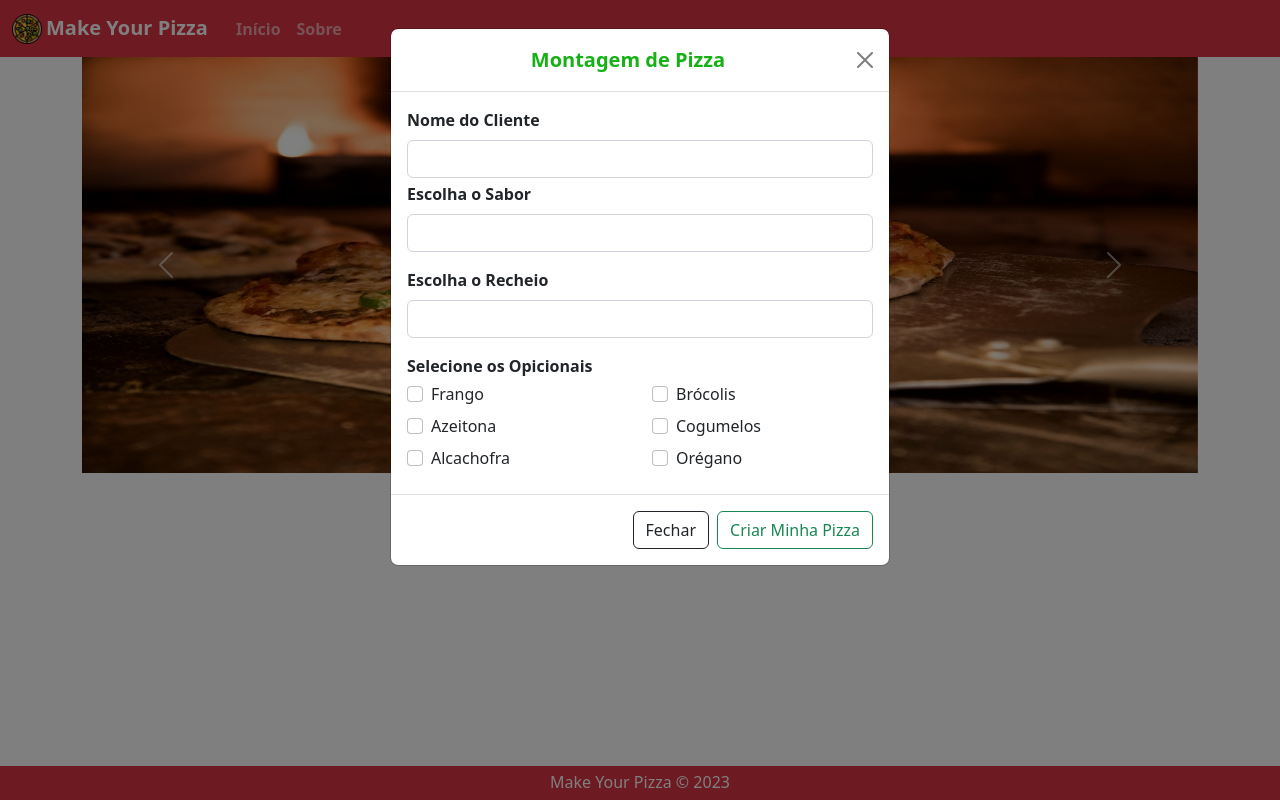
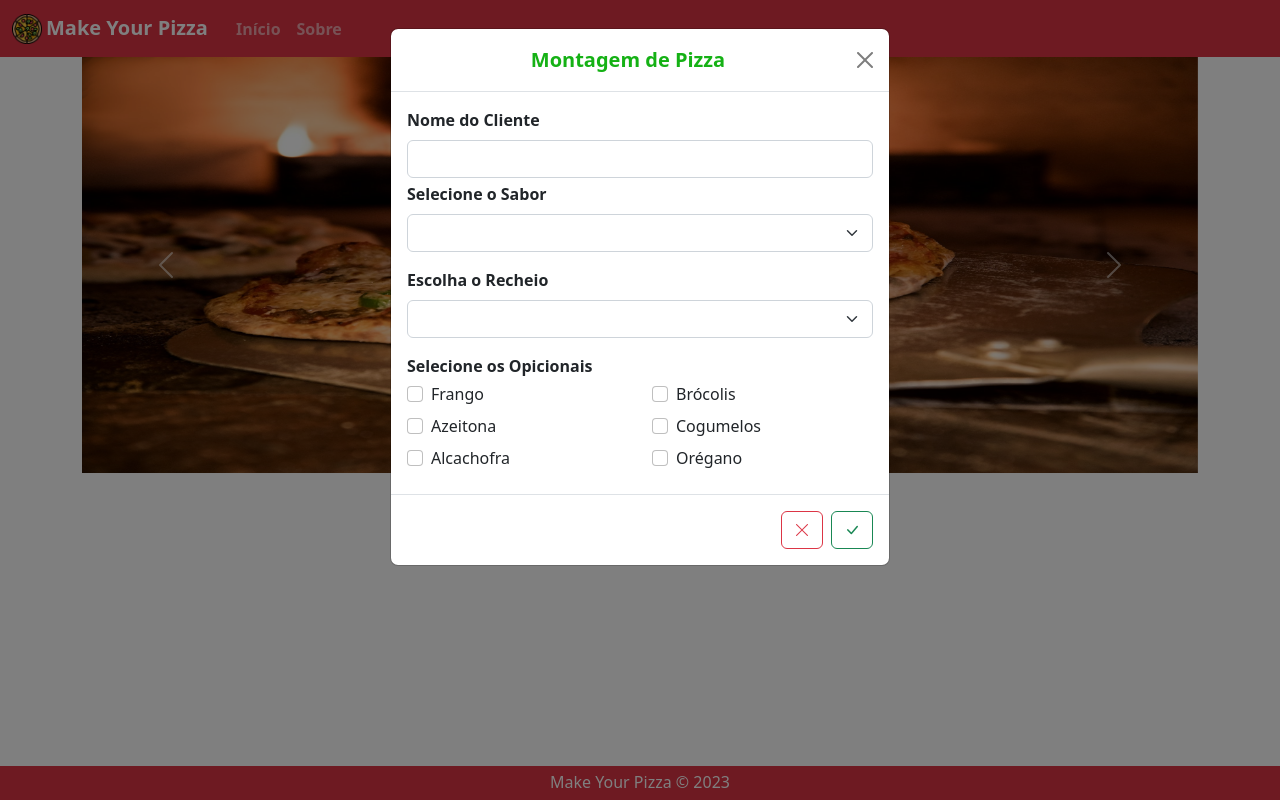
Before and after one commit to PauloAlves8039/vue-cli-make-your-pizza, a Vue app in the folder make-your-pizza-frontend/: page / in a window 1280 px wide. Both pictures are taken after a click on the button "Monte a Sua Pizza". Built offline with nearby package versions, Linux system fonts and the light colour scheme.

Commit message:
Aplicando melhorias nos elementos do modal

```diff
--- a/make-your-pizza-frontend/src/components/Modal.vue
+++ b/make-your-pizza-frontend/src/components/Modal.vue
@@ -13,12 +13,22 @@
                         <input type="text" class="form-control" id="name" aria-describedby="emailHelp">
                     </div>
                     <div class="mb-3">
-                        <label for="name" class="form-label title-label">Escolha o Sabor</label>
-                        <input type="text" class="form-control" id="name" aria-describedby="emailHelp">
+                        <label for="name" class="form-label title-label">Selecione o Sabor</label>
+                        <select name="flavor" id="flavor" class="form-select" aria-label="Default select example">
+                            <option selected></option>
+                            <option value="flavor">One</option>
+                            <option value="flavor">Two</option>
+                            <option value="flavor">Three</option>
+                        </select>
                     </div>
                     <div class="mb-3">
                         <label for="name" class="form-label title-label">Escolha o Recheio</label>
-                        <input type="text" class="form-control" id="name" aria-describedby="emailHelp">
+                        <select name="filling" id="filling" class="form-select" aria-label="Default select example">
+                            <option selected></option>
+                            <option value="filling">One</option>
+                            <option value="filling">Two</option>
+                            <option value="filling">Three</option>
+                        </select>
                     </div>
 
                     <div>
@@ -59,8 +69,12 @@
                     </div>
                 </div>
                 <div class="modal-footer">
-                    <button type="button" class="btn btn-outline-dark" data-bs-dismiss="modal">Fechar</button>
-                    <button type="button" class="btn btn-outline-success">Criar Minha Pizza</button>
+                    <button type="button" class="btn btn-outline-danger" data-bs-dismiss="modal">
+                        <i class="bi bi-x-lg"></i>
+                    </button>
+                    <button type="button" class="btn btn-outline-success">
+                        <i class="bi bi-check-lg"></i>
+                    </button>
                 </div>
             </div>
         </div>
```
